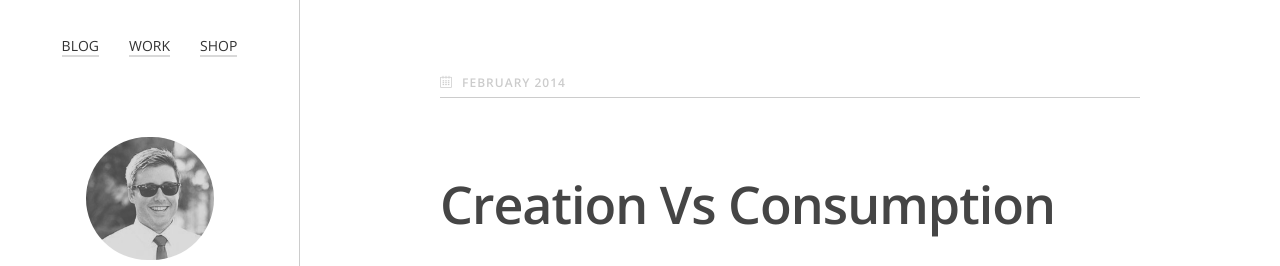
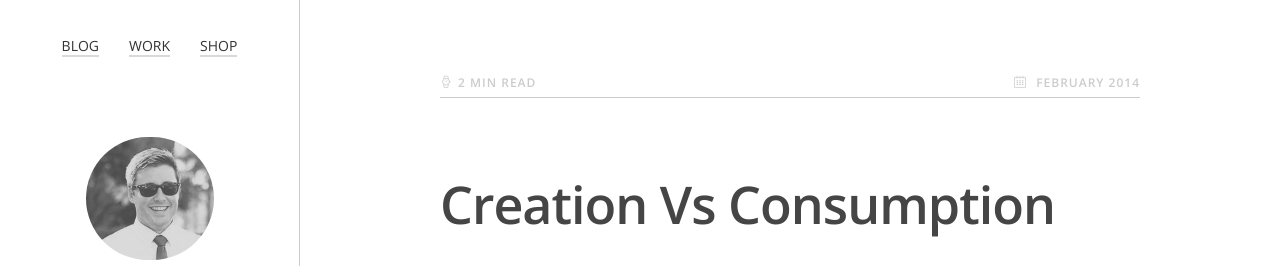
Before and after one commit to twanlass/twanlass.github.io, a Jekyll site: the page built from _posts/2014-02-24-creation-vs-consumption.md, in a window 1280 px wide and 900 px high. Shown: the top 266 px of the window. Built offline with Jekyll 4.4.1, drawn with Linux system fonts in a browser that asks for light colours; Markdown is read by kramdown in place of the engine named in the settings.

Commit message:
Adding time-to-read label js for posts."

```diff
--- a/_layouts/post.html
+++ b/_layouts/post.html
@@ -39,18 +39,21 @@
 <body>
   {% include sidebar.html %}
   <div class="content">
-    <article>
+    <article class="post">
       <div class="clearfix">
-        <div class="heading pull-left push-right"><i class="li_calendar"></i> {{page.date | date: "%B %Y" }}</div>
+        <div class="heading pull-right"><i class="li_calendar"></i> {{page.date | date: "%B %Y" }}</div>
+        <div class="heading pull-left"><i class="li_clock"></i><span class="wpm"></span></div>
       </div>
       <div class="hr"></div>
 
       <!-- <a href="{{ site.base_url }}{{ page.url }}">Permlink</a> -->
       <h1>{{ page.title }}</h1>
       <p>{{ content }}</p>
-      {% include email-subscribe.html %}
-      {% include social-share-bar.html %}
+    </article>
 
+    <article>
+    {% include email-subscribe.html %}
+    {% include social-share-bar.html %}
       <div class="article-footer">
         <div class="heading"><i class="li_news "></i> You should also check out...</div>
         <div class="hr"></div>
@@ -86,5 +90,13 @@
        }
     }
   </script>
+  <script type="text/javascript">
+    // Simple read time per post - i.e. '2 min read'
+    var words = document.querySelector('.post').innerHTML
+    var wordCount = words.match(/\S+/g).length;
+    var wpm = Math.round(parseInt(wordCount) / 180)
+    var wpmDisplay = wpm+' min read'
+    document.querySelector('.wpm').innerHTML = wpmDisplay
+  </script>
 </body>
 </html>
```
Also changed, not shown: other parts of _layouts/post.html (+1 -0 lines), 1 other file.
